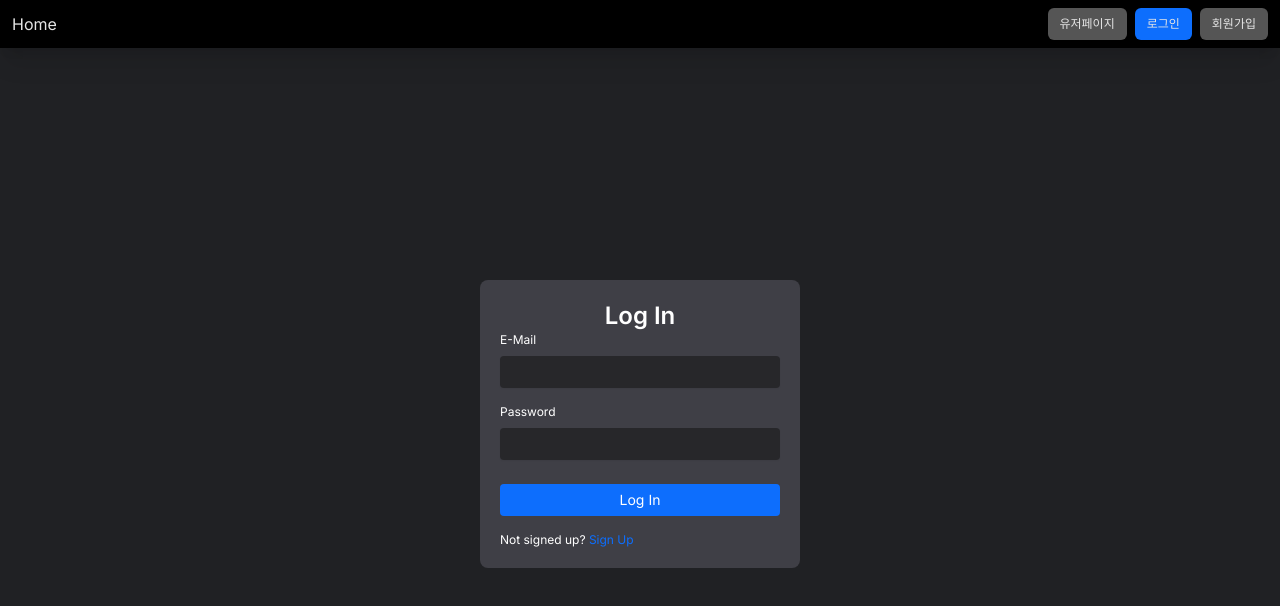
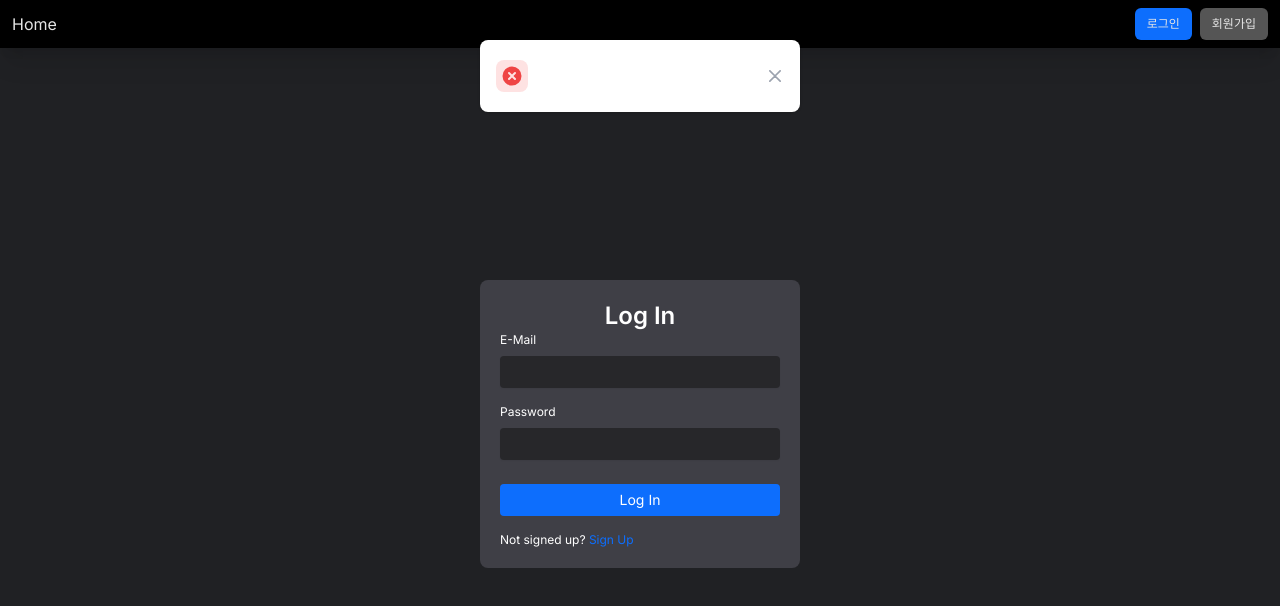
Before and after one commit to lukeydokey/GetherTube, a Next.js app in the folder front/gethertube/: page /login in a window 1280 px wide. Both pictures are taken after a click on the button "Log In". Shown: the top 606 px of the page. Built offline with nearby package versions, Linux system fonts and the light colour scheme; no server answers.

Commit message:
Feat:Front: Login Api 적용, 로그인 사용자 데이터 전역 상태 추가, Local Storage 추가, 로그인 데이터 관리, 로그아웃 기능 추가

```diff
--- a/front/gethertube/api/api.ts
+++ b/front/gethertube/api/api.ts
@@ -1,4 +1,4 @@
-import { TypeReqUserRegist } from "./types";
+import { TypeReqUserRegist, TypeReqLogin } from "./types";
 
 const YOUTUBE_URL = "https://www.googleapis.com/youtube/v3/videos";
 const BASE_URL =
@@ -38,3 +38,11 @@ export const registUserApi = async (params: TypeReqUserRegist) => {
   );
   return response.json();
 };
+
+export const loginApi = async (params: TypeReqLogin) => {
+  const response = await fetchPost<TypeReqLogin>(
+    `${BASE_URL}${urls.login}`,
+    params
+  );
+  return response.json();
+};
--- a/front/gethertube/app/(home)/page.tsx
+++ b/front/gethertube/app/(home)/page.tsx
@@ -1,7 +1,6 @@
 "use client";
 import { Button } from "@/components";
 import Image from "next/image";
-import Link from "next/link";
 import { useRouter } from "next/navigation";
 
 const Page = () => {
--- a/front/gethertube/app/(user)/assign/AssignCard.tsx
+++ b/front/gethertube/app/(user)/assign/AssignCard.tsx
@@ -8,6 +8,8 @@ import {
   ResponseFormat,
   TypeResUserRegist,
 } from "@/api/types";
+import { useToast } from "@/hook/useToast";
+import { useRouter } from "next/navigation";
 
 const AssignCard = () => {
   const [email, setEmail] = useState("");
@@ -15,10 +17,14 @@ const AssignCard = () => {
   const [password, setPassword] = useState("");
   const [passwordConfirm, setPasswordConfirm] = useState("");
 
+  const { showToast } = useToast();
+
+  const router = useRouter();
+
   const fetchUserRegist = async () => {
     const reqData: TypeReqUserRegist = {
       userId: email,
-      passWord: password,
+      password,
       nickName: nickname,
       chatColor: "",
     };
@@ -26,7 +32,8 @@ const AssignCard = () => {
       reqData
     );
     if (response.status === 200) {
-      console.log("유저 생성 완료");
+      showToast("회원가입이 완료되었습니다.", "success");
+      router.push("/login");
     }
   };
 
--- a/front/gethertube/app/(user)/login/LoginCard.tsx
+++ b/front/gethertube/app/(user)/login/LoginCard.tsx
@@ -2,27 +2,57 @@
 import { TitleCard, LabelInput, FullButton } from "@/components";
 import Link from "next/link";
 import { useState } from "react";
+import { loginApi } from "@/api/api";
+import { ResponseFormat, TypeReqLogin, TypeResLogin } from "@/api/types";
+import { useToast } from "@/hook/useToast";
+import { utilStorage } from "@/util/utilStorage";
+import { useRouter } from "next/navigation";
+import { userStore } from "@/store/userStore";
 
 const LoginCard = () => {
   const [id, setId] = useState("");
+  const [password, setPassword] = useState("");
 
-  const fetchLogin = async (id: string) => {
-    const response = await fetch(
-      `http://ec2-3-36-58-245.ap-northeast-2.compute.amazonaws.com:18080/api/test/mongo`,
-      {
-        method: "GET",
-        headers: {
-          userId: "testtest",
-        },
-      }
-    );
-    console.log(response);
+  const { setUser } = userStore();
+
+  const router = useRouter();
+  const storage = utilStorage();
+  const { showToast } = useToast();
+
+  const fetchLogin = async () => {
+    const reqData: TypeReqLogin = {
+      userId: id,
+      password,
+    };
+    const response: ResponseFormat<TypeResLogin> = await loginApi(reqData);
+    const { status, data } = response;
+    if (status === 200 && data) {
+      showToast("로그인에 성공했습니다.", "success");
+      const { userId, nickName, accessToken } = data;
+      storage.setItem("user", {
+        userId,
+        nickName,
+      });
+      storage.setItem("accessToken", accessToken);
+      setUser(userId, nickName);
+      router.push("/");
+    } else {
+      showToast("로그인에 실패하였습니다.", "error");
+    }
   };
 
   const handleClick = async () => {
-    const response = await fetchLogin(id);
-    console.log(response);
+    if (!id || !password) {
+      showToast("아이디 혹은 패스워드를 입력 해 주세요.", "error");
+      return;
+    }
+    fetchLogin();
   };
+
+  const handleEnter = async (e: React.KeyboardEvent<HTMLInputElement>) => {
+    if (e.key === "Enter") handleClick();
+  };
+
   return (
     <TitleCard title="Log In">
       <div className="flex flex-col gap-4">
@@ -31,7 +61,13 @@ const LoginCard = () => {
           value={id}
           onChange={(data) => setId(data)}
         />
-        <LabelInput label="Password" />
+        <LabelInput
+          label="Password"
+          type="password"
+          value={password}
+          onChange={(data) => setPassword(data)}
+          onKeyDown={handleEnter}
+        />
         <FullButton className="mt-2" type="primary" onClick={handleClick}>
           Log In
         </FullButton>
--- a/front/gethertube/components/Navigator.tsx
+++ b/front/gethertube/components/Navigator.tsx
@@ -2,9 +2,23 @@
 import { usePathname } from "next/navigation";
 import Link from "next/link";
 import { Button, Input, YoutubeInput } from ".";
+import { utilStorage } from "@/util/utilStorage";
+import { userStore } from "@/store/userStore";
+import { useRouter } from "next/navigation";
 
 const Navigator = () => {
+  const { userId, nickName, setUser } = userStore();
   const pathname = usePathname();
+  const router = useRouter();
+
+  const { deleteItem } = utilStorage();
+
+  const handleLogout = () => {
+    deleteItem("user");
+    deleteItem("accessToken");
+    setUser("", "");
+    router.replace("/");
+  };
 
   return (
     <div className="flex justify-between bg-header-back-color h-12 text-header-font-color px-3 shadow-xl">
@@ -20,12 +34,25 @@ const Navigator = () => {
         </div>
       )}
       <div className="flex gap-2 items-center placeholder:text-xs-normal">
+        {userId && nickName ? (
+          <>
+            <span className="text-white">안녕하세요 {nickName}님!</span>
             <Link
               className="px-3 py-2 text-xs-normal bg-default rounded-md"
               href="/user/rooms"
             >
-          유저페이지
+              마이페이지
             </Link>
+            <Link
+              className="px-3 py-2 text-xs-normal bg-default rounded-md"
+              href="/"
+              onClick={handleLogout}
+            >
+              로그아웃
+            </Link>
+          </>
+        ) : (
+          <>
             <Link
               className="px-3 py-2 text-xs-normal bg-primary rounded-md"
               href="/login"
@@ -38,6 +65,8 @@ const Navigator = () => {
             >
               회원가입
             </Link>
+          </>
+        )}
       </div>
     </div>
   );
--- a/front/gethertube/components/input/LabelInput.tsx
+++ b/front/gethertube/components/input/LabelInput.tsx
@@ -7,6 +7,7 @@ interface TypeLabelInputProps {
   required?: boolean;
   maxLength?: number;
   onChange?: (data: string) => void;
+  onKeyDown?: (e: React.KeyboardEvent<HTMLInputElement>) => void;
 }
 
 const LabelInput = ({
@@ -16,6 +17,7 @@ const LabelInput = ({
   required = false,
   maxLength,
   onChange,
+  onKeyDown,
 }: TypeLabelInputProps) => {
   return (
     <div className="flex flex-col gap-2">
@@ -23,6 +25,7 @@ const LabelInput = ({
       <Input
         value={value}
         onChange={onChange}
+        onKeyDown={onKeyDown}
         maxLength={maxLength}
         type={type}
         required={required}
--- a/front/gethertube/components/toast/Toast.tsx
+++ b/front/gethertube/components/toast/Toast.tsx
@@ -29,10 +29,12 @@ export default function Toast() {
         {toast.type === "success" && <SuccessToast />}
         {toast.type === "warning" && <WarningToast />}
         {toast.type === "error" && <ErrorToast />}
-        <div className="ms-3 text-sm font-normal">{toast.message}</div>
+        <div className="ms-3 text-sm font-normal text-white">
+          {toast.message}
+        </div>
         <button
           type="button"
-          className="ms-auto -mx-1.5 -my-1.5 bg-white text-gray-400 hover:text-gray-900 rounded-lg focus:ring-2 focus:ring-gray-300 p-1.5 hover:bg-gray-100 inline-flex items-center justify-center h-8 w-8 dark:text-gray-500 dark:hover:text-white dark:bg-gray-800 dark:hover:bg-gray-700"
+          className="ms-auto -mx-1.5 -my-1.5 bg-white text-gray-400 hover:text-gray-900 rounded-lg focus:ring-2 focus:ring-gray-300 p-1 hover:bg-gray-100 inline-flex items-center justify-center h-8 w-8 dark:text-gray-500 dark:hover:text-white dark:bg-gray-800 dark:hover:bg-gray-700"
           data-dismiss-target="#toast-success"
           aria-label="Close"
           onClick={handleClose}
--- /dev/null
+++ b/front/gethertube/store/userStore.ts
@@ -0,0 +1,14 @@
+import { create } from "zustand";
+import { utilStorage } from "@/util/utilStorage";
+
+interface TypeUserStore {
+  userId: string;
+  nickName: string;
+  setUser: (userId: string, nickName: string) => void;
+}
+
+export const userStore = create<TypeUserStore>((set) => ({
+  userId: utilStorage().getItem("user").userId || "",
+  nickName: utilStorage().getItem("user").nickName || "",
+  setUser: (userId: string, nickName: string) => set({ userId, nickName }),
+}));
--- /dev/null
+++ b/front/gethertube/util/utilStorage.ts
@@ -0,0 +1,19 @@
+type TypeStorageKey = "user" | "accessToken";
+
+export const utilStorage = () => {
+  const getItem = (key: TypeStorageKey) => {
+    if (!localStorage.getItem(key)) return "";
+    return JSON.parse(localStorage.getItem(key) || "");
+  };
+
+  const setItem = (key: TypeStorageKey, value: string | object) => {
+    if (typeof value === "string") localStorage.setItem(key, value);
+    else localStorage.setItem(key, JSON.stringify(value));
+  };
+
+  const deleteItem = (key: TypeStorageKey) => {
+    localStorage.removeItem(key);
+  };
+
+  return { getItem, setItem, deleteItem };
+};
```
Also changed, not shown: front/gethertube/api/types.ts (+12 -1 lines). Lines whose indentation alone changed are shown as unchanged.
